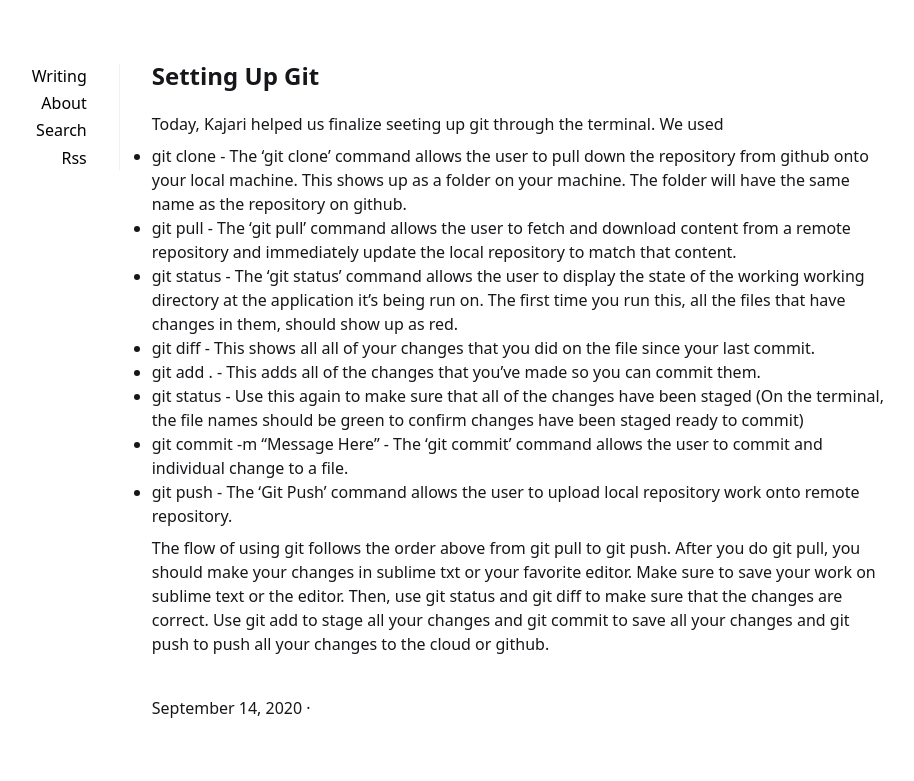
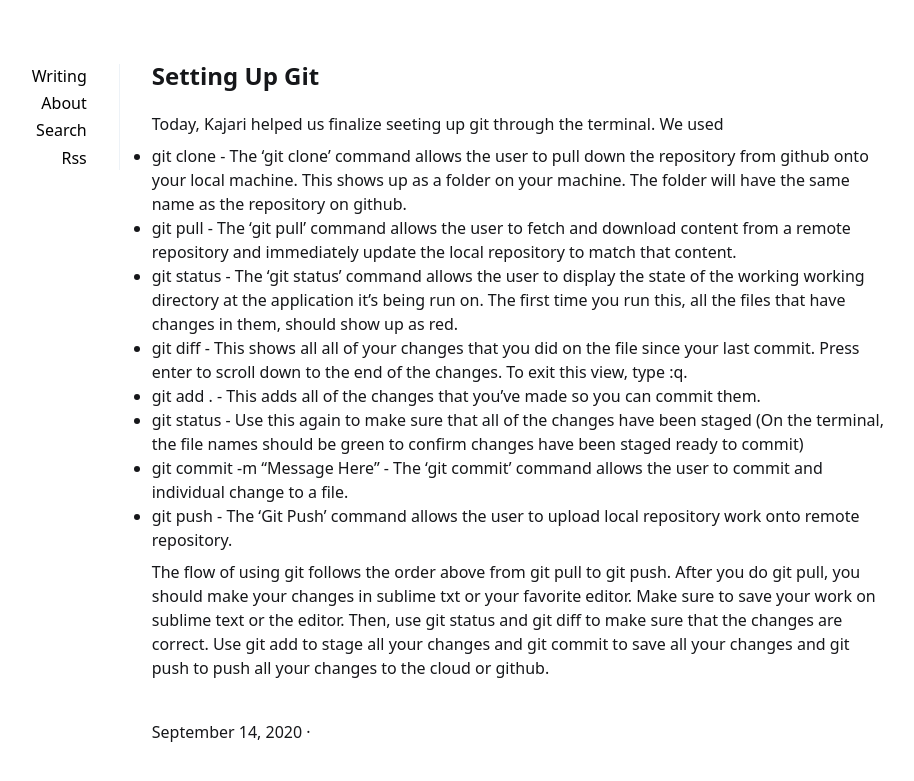
Before and after one commit to Osvaldo178/Osvaldo178.github.io, a Jekyll site: the page built from _posts/2020-09-14-Setting-Up-Git.md, in a window 1280 px wide. Shown: the top 781 px of the page, without its empty margins (201-1115 px from the left). Built offline with Jekyll 4.4.1, drawn with Linux system fonts in a browser that asks for light colours.

Commit message:
Added more details on git diff

```diff
--- a/_posts/2020-09-14-Setting-Up-Git.md
+++ b/_posts/2020-09-14-Setting-Up-Git.md
@@ -10,7 +10,7 @@ Today, Kajari helped us finalize seeting up git through the terminal. We used
 * git clone - The ‘git clone’ command allows the user to pull down the repository from github onto your local machine. This shows up as a folder on your machine. The folder will have the same name as the repository on github.
 * git pull - The ‘git pull’ command allows the user to fetch and download content from a remote repository and immediately update the local repository to match that content.
 * git status - The ‘git status’ command allows the user to display the state of the working working directory at the application it's being run on. The first time you run this, all the files that have changes in them, should show up as red.
-* git diff - This shows all all of your changes that you did on the file since your last commit.
+* git diff - This shows all all of your changes that you did on the file since your last commit. Press enter to scroll down to the end of the changes. To exit this view, type :q.
 * git add . - This adds all of the changes that you've made so you can commit them.
 * git status - Use this again to make sure that all of the changes have been staged (On the terminal, the file names should be green to confirm changes have been staged ready to commit)
 * git commit -m "Message Here" - The ‘git commit’ command allows the user to commit and individual change to a file.
```
